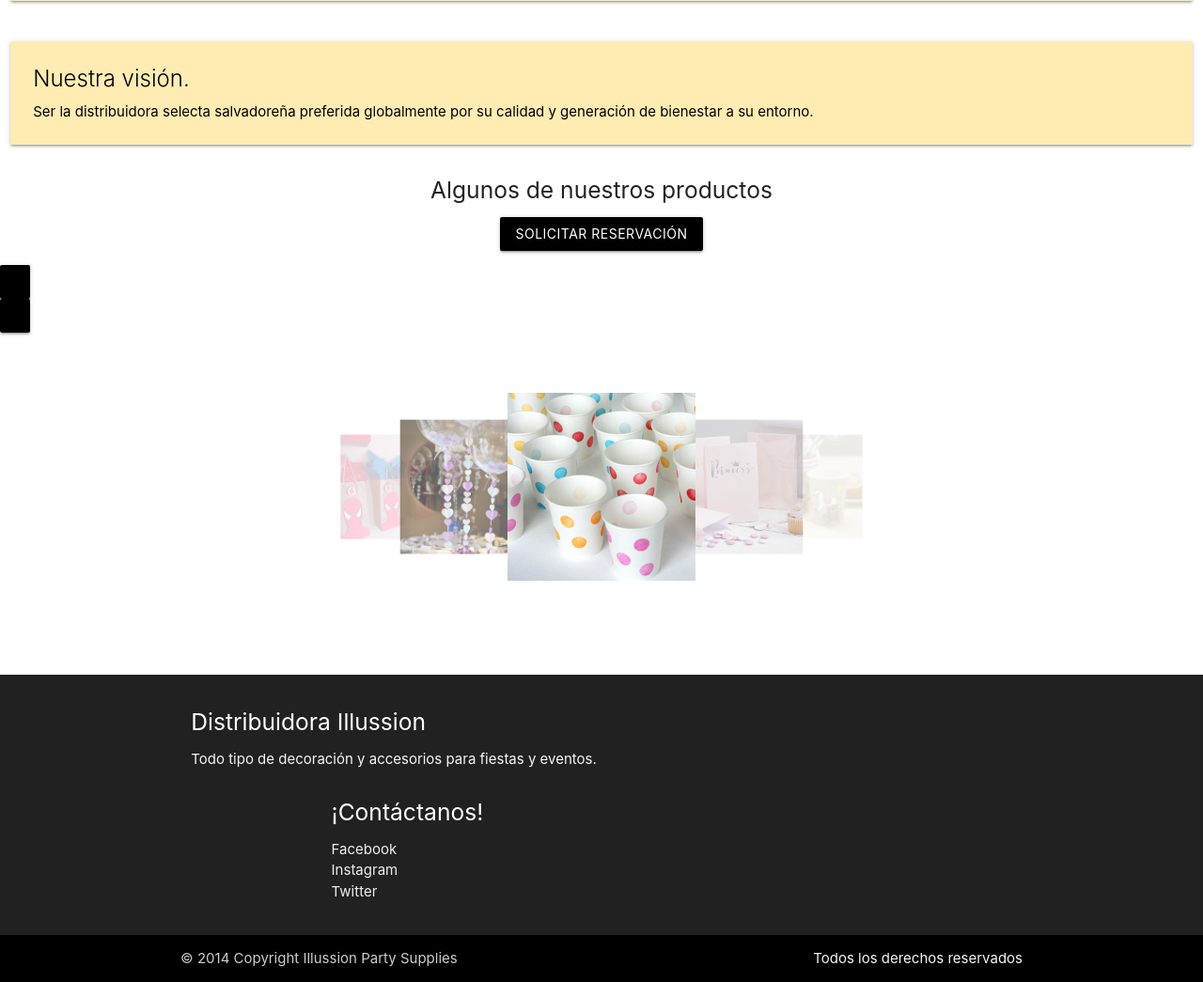
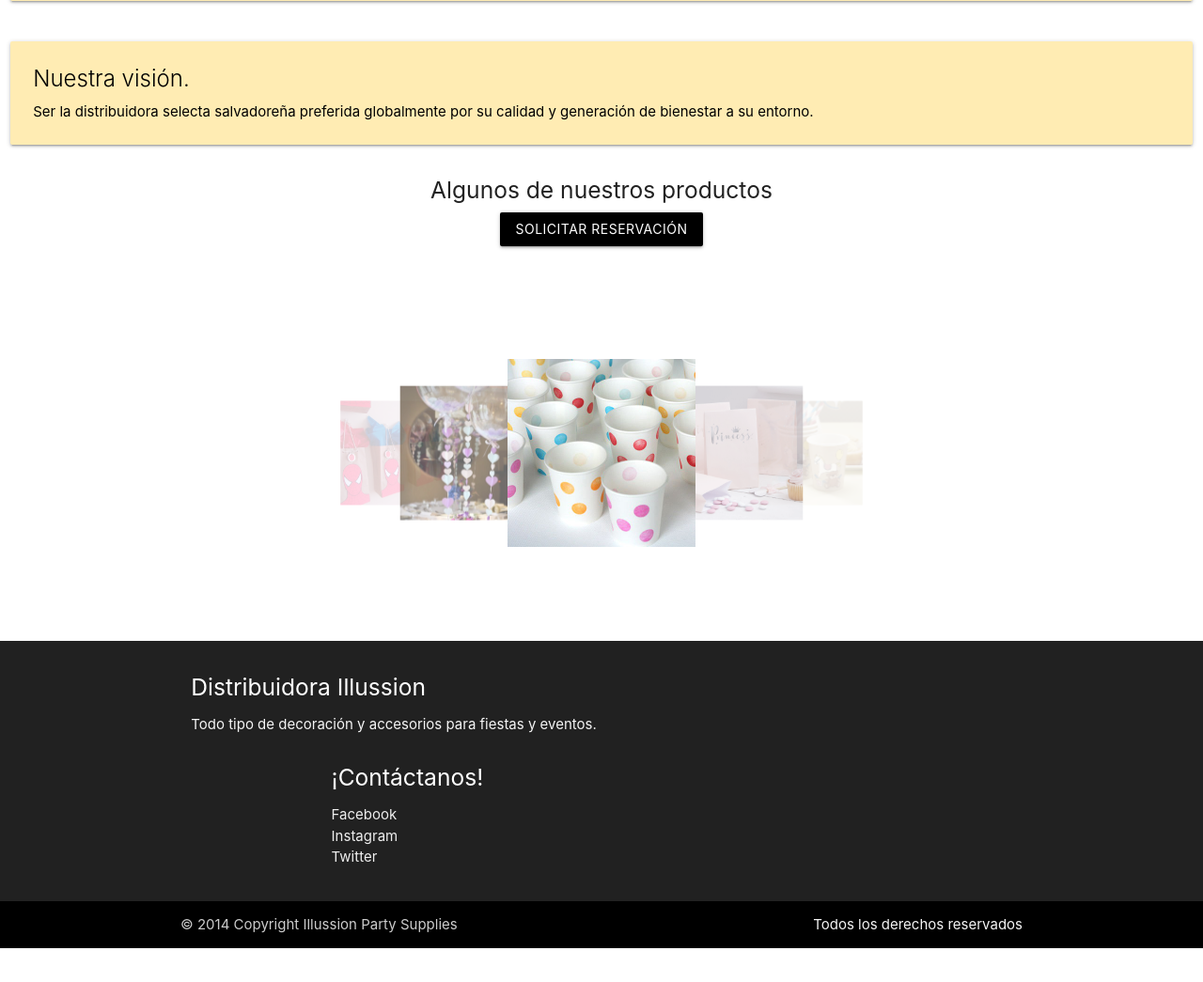
Before and after one commit to DevAlex7/Illusion, a PHP site: page / in a window 1280 px wide. Shown: the part 605-1650 px from the top of the page at 94% size. After the commit the page ends 1614 px from the top, so only its background shows below. Run offline with PHP 8.4, Linux system fonts and the light colour scheme.

Commit message:
Fixed button public part

```diff
--- a/index.php
+++ b/index.php
@@ -112,8 +112,11 @@
 
         <!-- BUTTON: Solicitud de evento. -->
         <h5 class="center">Algunos de nuestros productos</h5>
-        <div class="input-field col s12 center">
-            <a href="requests.php" class="btn waves-effect waves-light black border-round">Solicitar reservación</button>
+
+        <div class="row">
+            <div class="center">
+                <a href="requests.php" class="btn waves-effect waves-light black ">Solicitar reservación</a>
+            </div>
         </div>
 
         <!-- BEGIN: Productos -->
```
